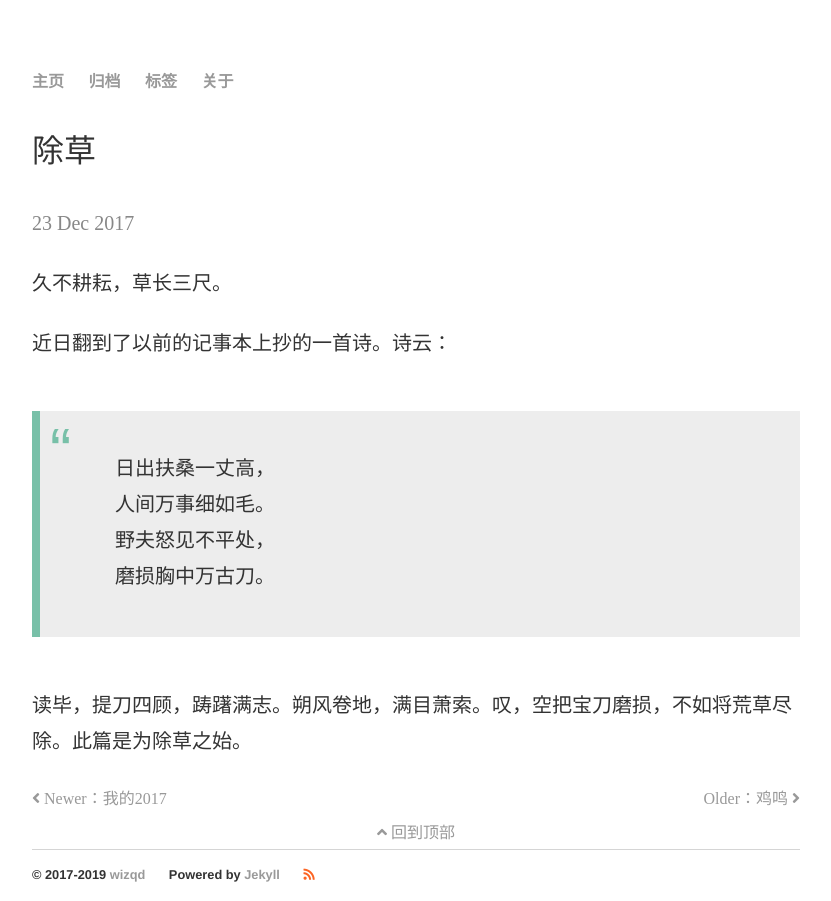
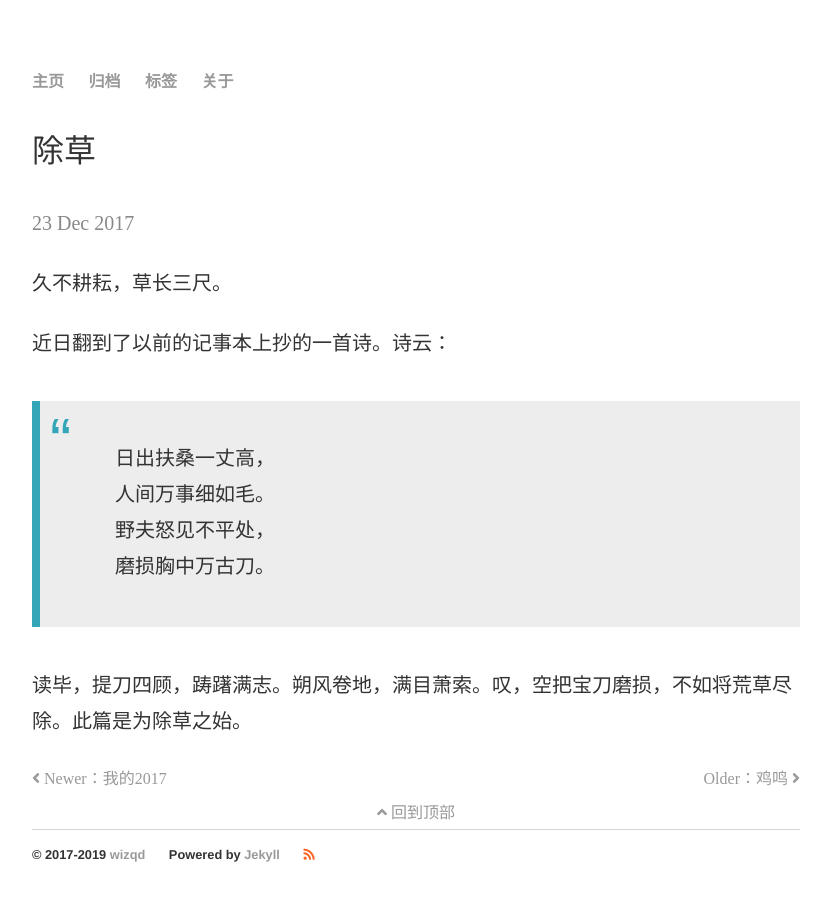
Before and after one commit to chqid/chqid.blog.io, a Jekyll site: the page built from _posts/2017-12-23-chucao.md, in a window 1280 px wide. Shown: the whole page, without its empty margins (224-1055 px from the left). Built offline with Jekyll 4.4.1, drawn with Linux system fonts in a browser that asks for light colours; nearby versions of some CDN libraries.

Commit message:
adjust blockquote style color

```diff
--- a/assets/css/main.css
+++ b/assets/css/main.css
@@ -41,10 +41,10 @@ p {
 }
 
 blockquote {
-    margin: 50px auto;
+    margin: 40px auto;
     color: #555555;
     padding: 1.2em 30px 1.2em 75px;
-    border-left: 8px solid #78c0a8;
+    border-left: 8px solid #33A6B8;
     line-height: 1.6;
     position: relative;
     background: #ededed;
@@ -53,7 +53,7 @@ blockquote {
 blockquote::before {
     font-family: Arial;
     content: "\201C";
-    color: #78c0a8;
+    color: #33A6B8;
     font-size: 4em;
     position: absolute;
     left: 10px;
```
